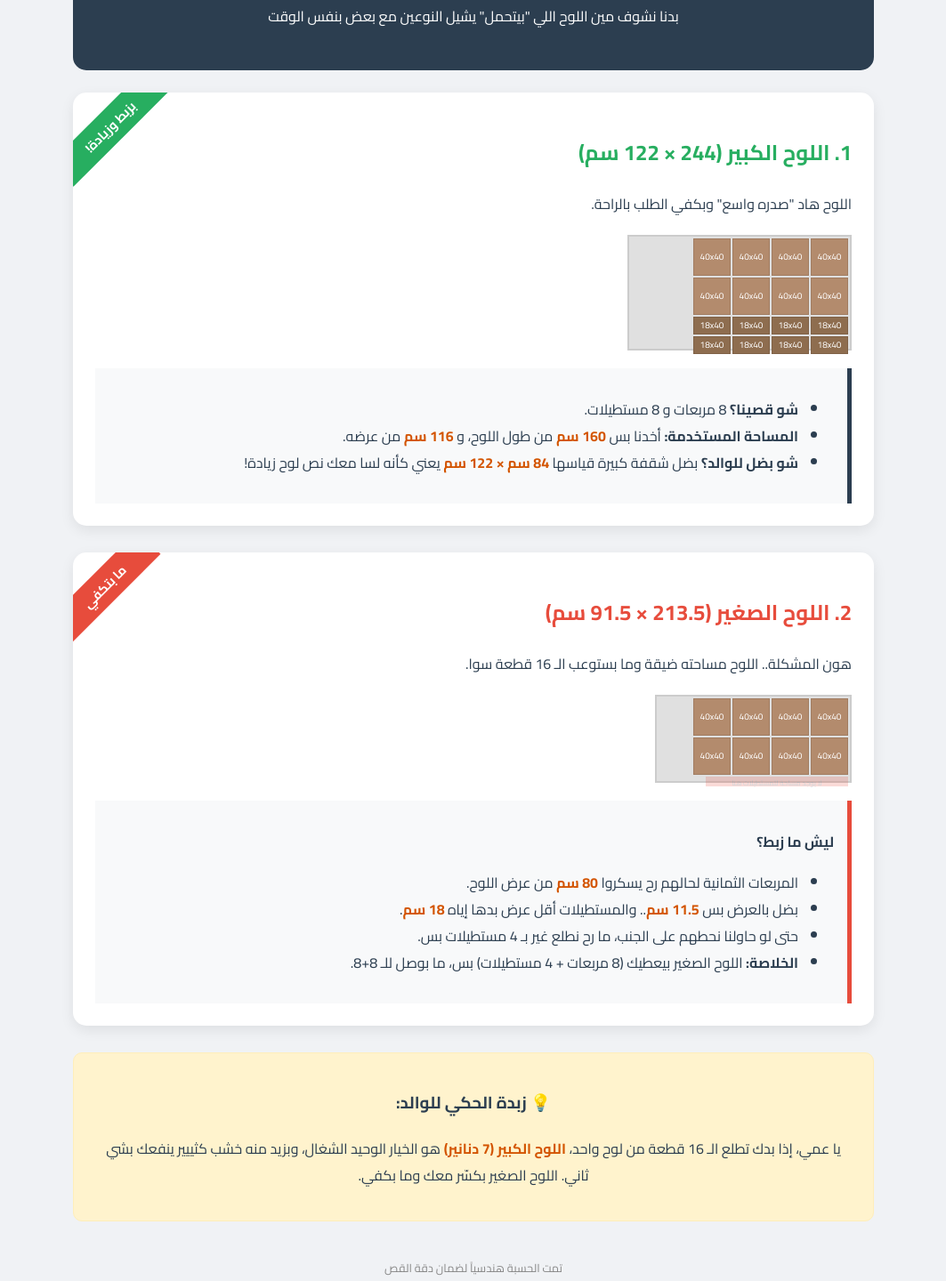
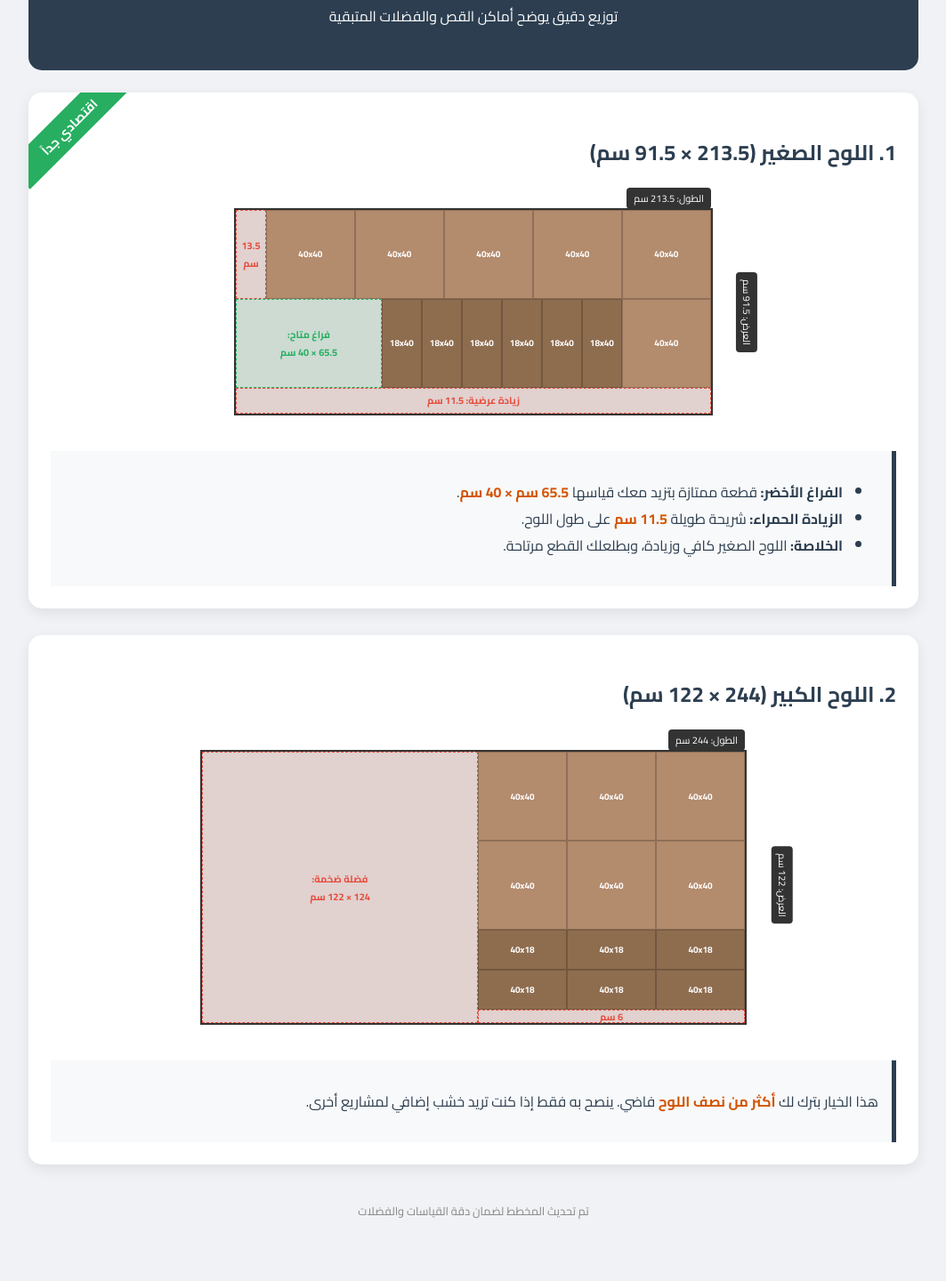
Before and after one commit to a8kj7sea/t, a plain HTML site: page index.html in a window 1280 px wide. Shown: the part 150-1590 px from the top of the page at 89% size, without its empty margins (108-1171 px from the left). After the commit the page ends 1543 px from the top, so only its background shows below. Drawn offline with Linux system fonts and the light colour scheme.

Commit message:
Update index.html for final layout and styles

```diff
--- a/index.html
+++ b/index.html
@@ -3,7 +3,7 @@
 <head>
     <meta charset="UTF-8">
     <meta name="viewport" content="width=device-width, initial-scale=1.0">
-    <title>تحدي الـ 8+8 - حسبة المنجرة</title>
+    <title>حسبة المنجرة النهائية - 6 مربعات + 6 مستطيلات</title>
     <link href="https://fonts.googleapis.com/css2?family=Cairo:wght@400;700;900&display=swap" rel="stylesheet">
     <style>
         :root {
@@ -12,6 +12,9 @@
             --success: #27ae60;
             --danger: #e74c3c;
             --bg: #f0f2f5;
+            --wood: #b38b6d;
+            --dark-wood: #8e6d4f;
+            --scale: 2.5px;
         }
 
         body {
@@ -23,7 +26,7 @@
         }
 
         .container {
-            max-width: 900px;
+            max-width: 1000px;
             margin: auto;
         }
 
@@ -55,26 +58,60 @@
             color: white;
             font-weight: bold;
             font-size: 0.9rem;
+            z-index: 10;
         }
 
         .success { background-color: var(--success); }
-        .fail { background-color: var(--danger); }
 
         .board-visual {
             background: #e0e0e0;
-            border: 2px solid #ccc;
-            margin: 20px 0;
+            border: 2px solid #333;
+            margin: 40px auto;
             position: relative;
-            display: flex;
-            flex-direction: column;
-            gap: 2px;
-            padding: 2px;
+            box-sizing: content-box;
         }
 
-        .row { display: flex; gap: 2px; }
+        .small-board {
+            width: calc(213.5 * var(--scale));
+            height: calc(91.5 * var(--scale));
+        }
 
-        .sq { background: #b38b6d; height: 40px; width: 40px; color: white; display: flex; align-items: center; justify-content: center; font-size: 10px; border: 1px solid rgba(0,0,0,0.1); }
-        .rect { background: #8e6d4f; height: 18px; width: 40px; color: white; display: flex; align-items: center; justify-content: center; font-size: 10px; border: 1px solid rgba(0,0,0,0.1); }
+        .large-board {
+            width: calc(244 * var(--scale));
+            height: calc(122 * var(--scale));
+        }
+
+        .piece {
+            position: absolute;
+            display: flex;
+            align-items: center;
+            justify-content: center;
+            color: white;
+            font-size: 10px;
+            font-weight: bold;
+            border: 1px solid rgba(0,0,0,0.2);
+            box-sizing: border-box;
+            z-index: 5;
+        }
+
+        .sq { background: var(--wood); width: calc(40 * var(--scale)); height: calc(40 * var(--scale)); }
+        .rect-v { background: var(--dark-wood); width: calc(18 * var(--scale)); height: calc(40 * var(--scale)); }
+        .rect-h { background: var(--dark-wood); width: calc(40 * var(--scale)); height: calc(18 * var(--scale)); }
+
+        .blank-area {
+            position: absolute;
+            display: flex;
+            align-items: center;
+            justify-content: center;
+            font-size: 11px;
+            font-weight: bold;
+            text-align: center;
+            box-sizing: border-box;
+            z-index: 1;
+        }
+
+        .waste-red { background: rgba(231, 76, 60, 0.1); border: 1.5px dashed var(--danger); color: var(--danger); }
+        .gap-green { background: rgba(39, 174, 96, 0.1); border: 1.5px dashed var(--success); color: var(--success); }
 
         .info-box {
             background: #f8f9fa;
@@ -85,12 +122,13 @@
 
         .highlight-text { color: var(--accent); font-weight: bold; }
 
-        .comparison-summary {
-            text-align: center;
-            padding: 20px;
-            background: #fff3cd;
-            border-radius: 10px;
-            border: 1px solid #ffeeba;
+        .label-tag {
+            position: absolute;
+            background: #333;
+            color: white;
+            padding: 2px 8px;
+            font-size: 11px;
+            border-radius: 4px;
         }
     </style>
 </head>
@@ -98,72 +136,80 @@
 
 <div class="container">
     <header>
-        <h1>حسبة الـ "ميكس" (8 مربعات + 8 مستطيلات) 🪵</h1>
-        <p>بدنا نشوف مين اللوح اللي "بيتحمل" يشيل النوعين مع بعض بنفس الوقت</p>
+        <h1>المخطط النهائي (6 مربعات + 6 مستطيلات) 🪵</h1>
+        <p>توزيع دقيق يوضح أماكن القص والفضلات المتبقية</p>
     </header>
 
     <div class="result-card">
-        <div class="status-banner success">بزبط وزيادة!</div>
-        <h2 style="color: var(--success);">1. اللوح الكبير (244 × 122 سم)</h2>
-        <p>اللوح هاد "صدره واسع" وبكفي الطلب بالراحة.</p>
+        <div class="status-banner success">اقتصادي جداً</div>
+        <h2 style="color: var(--primary);">1. اللوح الصغير (213.5 × 91.5 سم)</h2>
 
-        <div class="board-visual" style="width: 244px; height: 122px;">
-            <div class="row">
-                <div class="sq">40x40</div><div class="sq">40x40</div><div class="sq">40x40</div><div class="sq">40x40</div>
-            </div>
-            <div class="row">
-                <div class="sq">40x40</div><div class="sq">40x40</div><div class="sq">40x40</div><div class="sq">40x40</div>
-            </div>
-            <div class="row">
-                <div class="rect">18x40</div><div class="rect">18x40</div><div class="rect">18x40</div><div class="rect">18x40</div>
-            </div>
-            <div class="row">
-                <div class="rect">18x40</div><div class="rect">18x40</div><div class="rect">18x40</div><div class="rect">18x40</div>
-            </div>
+        <div class="board-visual small-board">
+            <div class="piece sq" style="top: 0; right: 0;">40x40</div>
+            <div class="piece sq" style="top: 0; right: calc(40 * var(--scale));">40x40</div>
+            <div class="piece sq" style="top: 0; right: calc(80 * var(--scale));">40x40</div>
+            <div class="piece sq" style="top: 0; right: calc(120 * var(--scale));">40x40</div>
+            <div class="piece sq" style="top: 0; right: calc(160 * var(--scale));">40x40</div>
+
+            <div class="blank-area waste-red" style="top: 0; left: 0; width: calc(13.5 * var(--scale)); height: calc(40 * var(--scale));">13.5 سم</div>
+
+            <div class="piece sq" style="top: calc(40 * var(--scale)); right: 0;">40x40</div>
+            <div class="piece rect-v" style="top: calc(40 * var(--scale)); right: calc(40 * var(--scale));">18x40</div>
+            <div class="piece rect-v" style="top: calc(40 * var(--scale)); right: calc(58 * var(--scale));">18x40</div>
+            <div class="piece rect-v" style="top: calc(40 * var(--scale)); right: calc(76 * var(--scale));">18x40</div>
+            <div class="piece rect-v" style="top: calc(40 * var(--scale)); right: calc(94 * var(--scale));">18x40</div>
+            <div class="piece rect-v" style="top: calc(40 * var(--scale)); right: calc(112 * var(--scale));">18x40</div>
+            <div class="piece rect-v" style="top: calc(40 * var(--scale)); right: calc(130 * var(--scale));">18x40</div>
+
+            <div class="blank-area gap-green" style="top: calc(40 * var(--scale)); left: 0; width: calc(65.5 * var(--scale)); height: calc(40 * var(--scale));">فراغ متاح:<br>65.5 × 40 سم</div>
+
+            <div class="blank-area waste-red" style="bottom: 0; right: 0; width: 100%; height: calc(11.5 * var(--scale));">زيادة عرضية: 11.5 سم</div>
+
+            <div class="label-tag" style="top: -25px; right: 0;">الطول: 213.5 سم</div>
+            <div class="label-tag" style="top: 45%; right: -85px; transform: rotate(90deg);">العرض: 91.5 سم</div>
         </div>
 
         <div class="info-box">
             <ul>
-                <li><strong>شو قصينا؟</strong> 8 مربعات و 8 مستطيلات.</li>
-                <li><strong>المساحة المستخدمة:</strong> أخدنا بس <span class="highlight-text">160 سم</span> من طول اللوح، و <span class="highlight-text">116 سم</span> من عرضه.</li>
-                <li><strong>شو بضل للوالد؟</strong> بضل شقفة كبيرة قياسها <span class="highlight-text">84 سم × 122 سم</span> يعني كأنه لسا معك نص لوح زيادة!</li>
+                <li><strong>الفراغ الأخضر:</strong> قطعة ممتازة بتزيد معك قياسها <span class="highlight-text">65.5 سم × 40 سم</span>.</li>
+                <li><strong>الزيادة الحمراء:</strong> شريحة طويلة <span class="highlight-text">11.5 سم</span> على طول اللوح.</li>
+                <li><strong>الخلاصة:</strong> اللوح الصغير كافي وزيادة، وبطلعلك القطع مرتاحة.</li>
             </ul>
         </div>
     </div>
 
     <div class="result-card">
-        <div class="status-banner fail">ما بتكفي</div>
-        <h2 style="color: var(--danger);">2. اللوح الصغير (213.5 × 91.5 سم)</h2>
-        <p>هون المشكلة.. اللوح مساحته ضيقة وما بستوعب الـ 16 قطعة سوا.</p>
+        <h2 style="color: var(--primary);">2. اللوح الكبير (244 × 122 سم)</h2>
 
-        <div class="board-visual" style="width: 213px; height: 91px;">
-            <div class="row">
-                <div class="sq">40x40</div><div class="sq">40x40</div><div class="sq">40x40</div><div class="sq">40x40</div>
-            </div>
-            <div class="row">
-                <div class="sq">40x40</div><div class="sq">40x40</div><div class="sq">40x40</div><div class="sq">40x40</div>
-            </div>
-            <div style="background: var(--danger); opacity: 0.2; height: 11px; width: 160px; font-size: 8px; text-align: center;">لا يوجد مساحة للمستطيلات هنا</div>
+        <div class="board-visual large-board">
+            <div class="piece sq" style="top: 0; right: 0;">40x40</div>
+            <div class="piece sq" style="top: 0; right: calc(40 * var(--scale));">40x40</div>
+            <div class="piece sq" style="top: 0; right: calc(80 * var(--scale));">40x40</div>
+            <div class="piece sq" style="top: calc(40 * var(--scale)); right: 0;">40x40</div>
+            <div class="piece sq" style="top: calc(40 * var(--scale)); right: calc(40 * var(--scale));">40x40</div>
+            <div class="piece sq" style="top: calc(40 * var(--scale)); right: calc(80 * var(--scale));">40x40</div>
+
+            <div class="piece rect-h" style="top: calc(80 * var(--scale)); right: 0;">40x18</div>
+            <div class="piece rect-h" style="top: calc(80 * var(--scale)); right: calc(40 * var(--scale));">40x18</div>
+            <div class="piece rect-h" style="top: calc(80 * var(--scale)); right: calc(80 * var(--scale));">40x18</div>
+            <div class="piece rect-h" style="top: calc(98 * var(--scale)); right: 0;">40x18</div>
+            <div class="piece rect-h" style="top: calc(98 * var(--scale)); right: calc(40 * var(--scale));">40x18</div>
+            <div class="piece rect-h" style="top: calc(98 * var(--scale)); right: calc(80 * var(--scale));">40x18</div>
+
+            <div class="blank-area waste-red" style="top: 0; left: 0; width: calc(124 * var(--scale)); height: 100%;">فضلة ضخمة:<br>124 × 122 سم</div>
+            <div class="blank-area waste-red" style="bottom: 0; right: 0; width: calc(120 * var(--scale)); height: calc(6 * var(--scale));">6 سم</div>
+
+            <div class="label-tag" style="top: -25px; right: 0;">الطول: 244 سم</div>
+            <div class="label-tag" style="top: 45%; right: -85px; transform: rotate(90deg);">العرض: 122 سم</div>
         </div>
 
-        <div class="info-box" style="border-right-color: var(--danger);">
-            <p><strong>ليش ما زبط؟</strong></p>
-            <ul>
-                <li>المربعات الثمانية لحالهم رح يسكروا <span class="highlight-text">80 سم</span> من عرض اللوح.</li>
-                <li>بضل بالعرض بس <span class="highlight-text">11.5 سم</span>.. والمستطيلات أقل عرض بدها إياه <span class="highlight-text">18 سم</span>.</li>
-                <li>حتى لو حاولنا نحطهم على الجنب، ما رح نطلع غير بـ 4 مستطيلات بس.</li>
-                <li><strong>الخلاصة:</strong> اللوح الصغير بيعطيك (8 مربعات + 4 مستطيلات) بس، ما بوصل للـ 8+8.</li>
-            </ul>
+        <div class="info-box">
+            <p>هذا الخيار بترك لك <span class="highlight-text">أكثر من نصف اللوح</span> فاضي. ينصح به فقط إذا كنت تريد خشب إضافي لمشاريع أخرى.</p>
         </div>
     </div>
 
-    <div class="comparison-summary">
-        <h3>💡 زبدة الحكي للوالد:</h3>
-        <p>يا عمي، إذا بدك تطلع الـ 16 قطعة من لوح واحد، <span class="highlight-text">اللوح الكبير (7 دنانير)</span> هو الخيار الوحيد الشغال، وبزيد منه خشب كثييير ينفعك بشي ثاني. اللوح الصغير بكسّر معك وما بكفي.</p>
-    </div>
-
     <footer style="text-align: center; margin-top: 40px; font-size: 0.8rem; color: #888;">
-        تمت الحسبة هندسياً لضمان دقة القص
+        تم تحديث المخطط لضمان دقة القياسات والفضلات
     </footer>
 </div>
 
```
